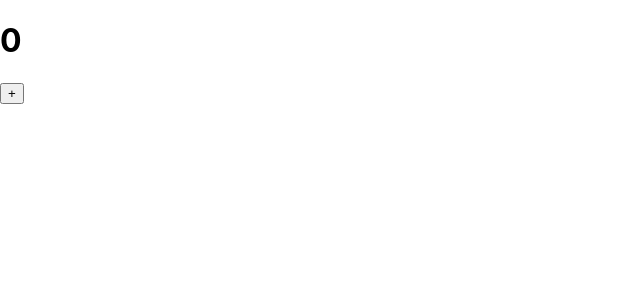
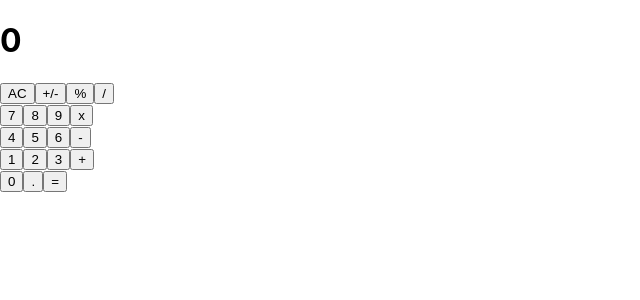
Before and after one commit to cdrani/react-calculator, a React (Create React App) app: page / in a window 1280 px wide. Shown: the top 300 px of the page, without its empty margins (0-640 px from the left). Built offline with nearby package versions, Linux system fonts and the light colour scheme.

Commit message:
button-panel component

```diff
--- a/src/components/App.js
+++ b/src/components/App.js
@@ -1,12 +1,12 @@
 import React from 'react'
 import Display from './Display'
-import Button from './Button'
+import ButtonPanel from './ButtonPanel'
 
 const App = () => {
   return (
     <div id="calc">
       <Display />
-      <Button buttonName="+" />
+      <ButtonPanel />
     </div>
   )
 }
--- /dev/null
+++ b/src/components/ButtonPanel.js
@@ -0,0 +1,40 @@
+import React from 'react'
+import Button from './Button'
+
+const ButtonPanel = () => {
+  return (
+    <div>
+      <div>
+        <Button buttonName="AC" />
+        <Button buttonName="+/-" />
+        <Button buttonName="%" />
+        <Button buttonName="/" />
+      </div>
+      <div>
+        <Button buttonName="7" />
+        <Button buttonName="8" />
+        <Button buttonName="9" />
+        <Button buttonName="x" />
+      </div>
+      <div>
+        <Button buttonName="4" />
+        <Button buttonName="5" />
+        <Button buttonName="6" />
+        <Button buttonName="-" />
+      </div>
+      <div>
+        <Button buttonName="1" />
+        <Button buttonName="2" />
+        <Button buttonName="3" />
+        <Button buttonName="+" />
+      </div>
+      <div>
+        <Button buttonName="0" />
+        <Button buttonName="." />
+        <Button buttonName="=" />
+      </div>
+    </div>
+  )
+}
+
+export default ButtonPanel
```
